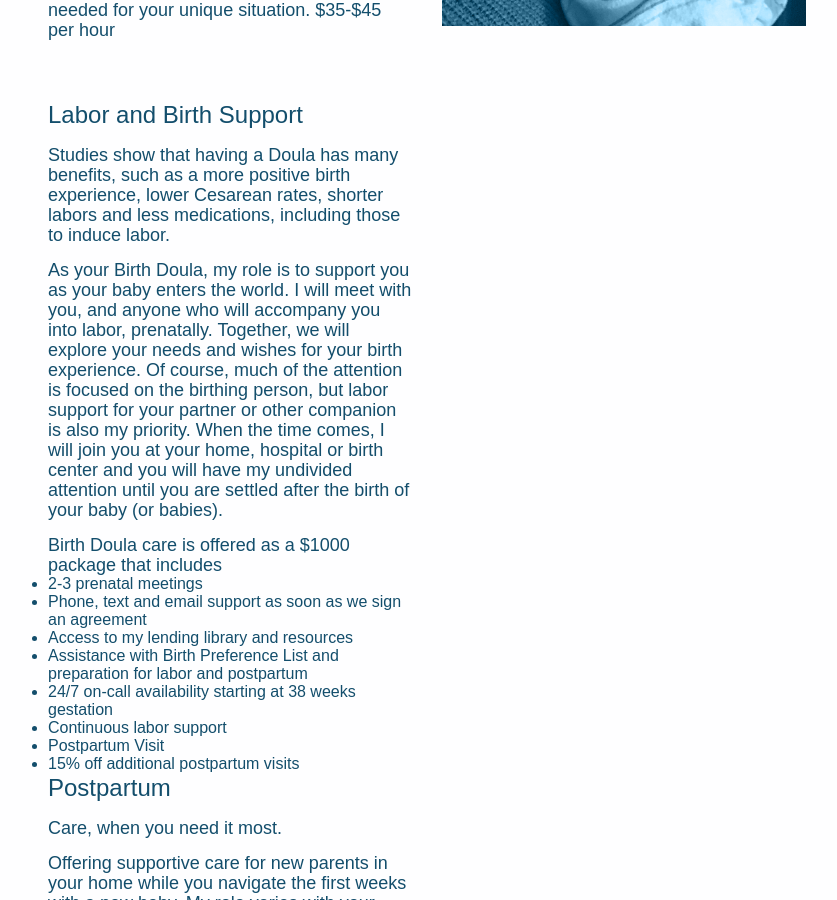
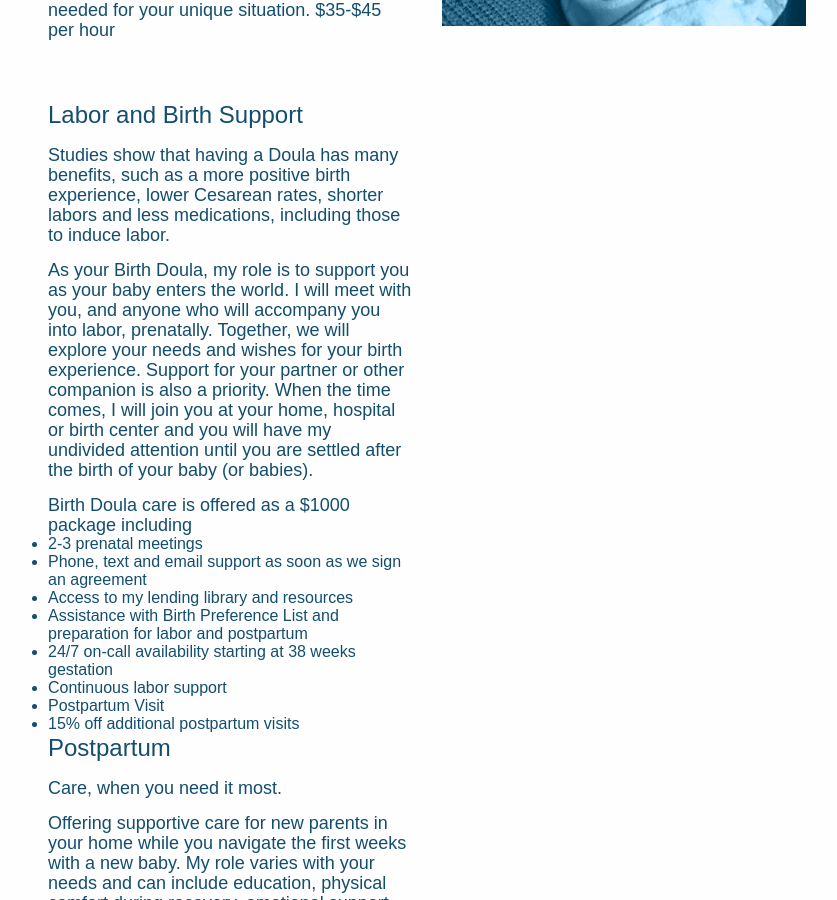
Before and after one commit to aidensymes/harbordoula.com, a Jekyll site: the page built from home.markdown, in a window 1280 px wide and 900 px high, scrolled down 3554 px. Shown: the whole window, without its empty margins (410-1247 px from the left). Built offline with Jekyll 4.4.1, drawn with Linux system fonts in a browser that asks for light colours; nearby versions of some CDN libraries; some web fonts are replaced.

Commit message:
Updated Home

```diff
--- a/home.markdown
+++ b/home.markdown
@@ -94,16 +94,15 @@ services:
     including  those to induce labor. \n\nAs your Birth Doula, my role is to support
     you as your baby enters the world. I will meet with you, and anyone who will accompany
     you into labor, prenatally. Together, we will explore your needs and wishes for
-    your birth experience. Of course, much of the attention is focused on the birthing
-    person, but labor support for your partner or other companion is also my priority.
+    your birth experience. Support for your partner or other companion is also a priority.
     When the time comes, I will join you at your home, hospital or birth center and
     you will have my undivided attention until you are settled after the birth of
-    your baby (or babies). \n\nBirth Doula care is offered as a $1000 package that
-    includes\n* 2-3 prenatal meetings\n* Phone, text and email support as soon as
-    we sign an agreement\n* Access to my lending library and resources\n* Assistance
-    with Birth Preference List and preparation for labor and postpartum \n* 24/7 on-call
-    availability starting at 38 weeks gestation\n* Continuous labor support\n* Postpartum
-    Visit\n* 15% off additional postpartum visits\n "
+    your baby (or babies). \n\nBirth Doula care is offered as a $1000 package including\n*
+    2-3 prenatal meetings\n* Phone, text and email support as soon as we sign an agreement\n*
+    Access to my lending library and resources\n* Assistance with Birth Preference
+    List and preparation for labor and postpartum \n* 24/7 on-call availability starting
+    at 38 weeks gestation\n* Continuous labor support\n* Postpartum Visit\n* 15% off
+    additional postpartum visits\n "
 - name: Postpartum
   description: "Care, when you need it most.\n\nOffering supportive care for new parents
     in your home while you navigate the first weeks with a new baby. My role varies
```
